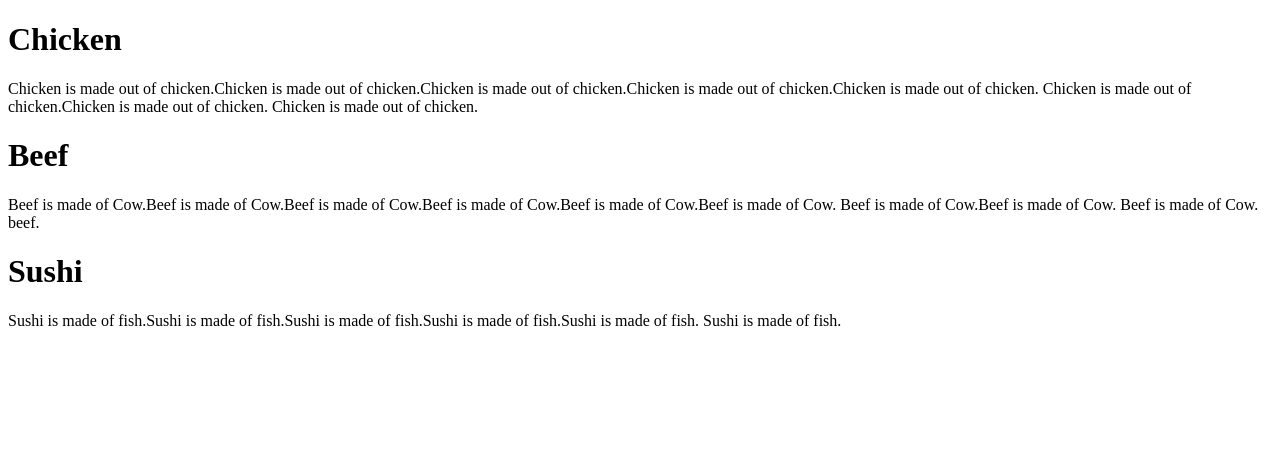
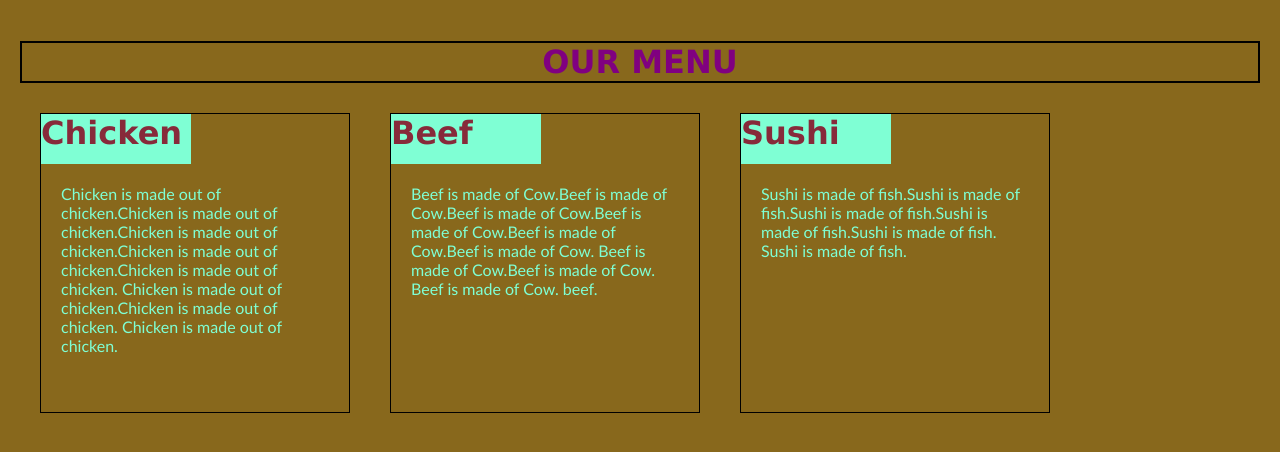
Before and after one commit to ashimaganja/mod2_solution, a plain HTML site: page index.html in a window 1280 px wide. Drawn offline with Linux system fonts and the light colour scheme.

Commit message:
Responsice css and html

```diff
--- a/index.html
+++ b/index.html
@@ -4,42 +4,51 @@
     <meta charset="UTF-8">
     <meta name="viewport" content="width=device-width, initial-scale=1.0">
     <title>Document</title>
+    <link rel="stylesheet" href="style.css">
 </head>
 <body>
 
+    <center> <h1 id="heading"> OUR MENU</h1></center>
+    <div class="row">
 
-       <div>
+    <div class="col-lg-3 col-md-4 col-sm-10">
         <h1>
             Chicken
         </h1>
-        <div>
+
+            <p id="content">
             Chicken is made out of chicken.Chicken is made out of chicken.Chicken is made out of chicken.Chicken is made out of chicken.Chicken is made out of chicken.
             Chicken is made out of chicken.Chicken is made out of chicken.
             Chicken is made out of chicken.
-        </div>
+        </p>
+
+
        </div>
 
-       <div>
+       <div class="col-lg-3 col-md-4 col-sm-10">
         <h1>
             Beef
         </h1>
-        <div>
+        <p id="content">
             Beef is made of Cow.Beef is made of Cow.Beef is made of Cow.Beef is made of Cow.Beef is made of Cow.Beef is made of Cow.
             Beef is made of Cow.Beef is made of Cow.
             Beef is made of Cow. beef.
-        </div>
+        </p>
        </div>
 
 
-       <div>
+       <div class="col-lg-3 col-md-4 col-sm-10">
         <h1>
             Sushi
         </h1>
-            <div>
+
+                <p id="content">
                 Sushi is made of fish.Sushi is made of fish.Sushi is made of fish.Sushi is made of fish.Sushi is made of fish.
                 Sushi is made of fish.
-            </div>
+            </p>
+
        </div>
+    </div>
 
 
 
--- /dev/null
+++ b/style.css
@@ -0,0 +1,106 @@
+
+*{
+    box-sizing: border-box;
+}
+
+
+#heading{
+    color: purple;
+    border: 2px solid black;
+}
+
+#content{
+    color:aquamarine;
+    font-family: 'Gill Sans', 'Gill Sans MT', Calibri, 'Trebuchet MS', sans-serif;
+    margin: 20px;
+}
+
+h1{
+
+    margin-bottom: 10px;
+    font-family: 'Lucida Sans', 'Lucida Sans Regular', 'Lucida Grande', 'Lucida Sans Unicode', Geneva, Verdana, sans-serif ;
+    color: rgb(135, 42, 58);
+
+
+}
+
+body {
+    margin: 10px;
+    padding: 10px;
+    background-color: rgb(136, 104, 28);
+}
+
+div > h1 {
+    margin-top: 0px;
+
+    background-color: aquamarine;
+    width: 150px;
+    height: 50px;
+
+
+}
+
+
+.row{
+    width: 100%;
+}
+
+/* Large device only */
+
+@media (min-width: 992px) {
+
+    .col-lg-1, .col-lg-2,.col-lg-3, .col-lg-4, .col-lg-5, .col-lg-6, .col-lg-7, .col-lg-8, .col-lg-9,.col-lg-10, .col-lg-11, .col-lg-12{
+        float: left;
+        border: 1px solid black;
+        margin: 20px;
+        height: 300px;
+        clip: auto;
+
+    }
+
+    .col-lg-3{
+        width: 25% ;
+    }
+
+}
+
+/***** Medium Size ***/
+
+@media (min-width:768px) and (max-width:991px) {
+
+    .col-md-1, .col-md-2,.col-md-3, .col-md-4, .col-md-5, .col-md-6, .col-md-7, .col-md-8, .col-md-9,.col-md-10, .col-md-11, .col-md-12{
+        float: left;
+        border: 1px solid black;
+        margin: 20px;
+        height: 300px;
+        clip: auto;
+    }
+
+
+    .col-md-4{
+        width:41.66% ;
+
+    }
+
+}
+
+/** small size **/
+
+
+@media (max-width:767px) {
+
+    .col-sm-1, .col-sm-2,.col-sm-3, .col-sm-4, .col-sm-5, .col-sm-6, .col-sm-7, .col-sm-8, .col-sm-9,.col-sm-10, .col-sm-11, .col-sm-12{
+        float: left;
+        border: 1px solid black;
+        margin: 20px;
+        height: 200px;
+
+    }
+
+    .col-sm-10{
+        width: 83.33%;
+    }
+
+
+
+}
```
